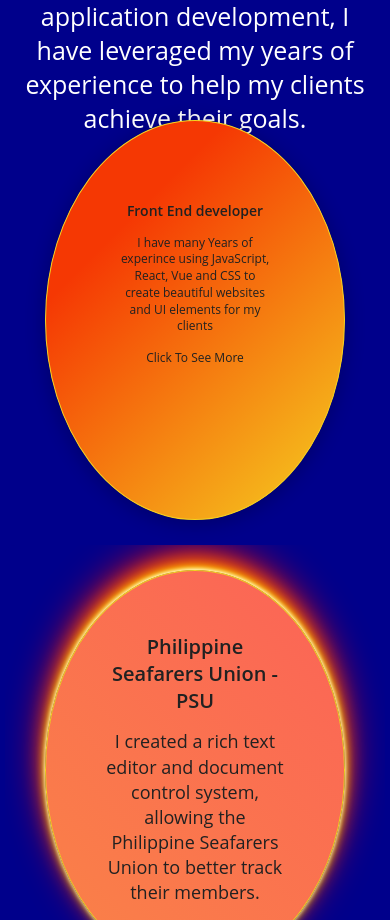
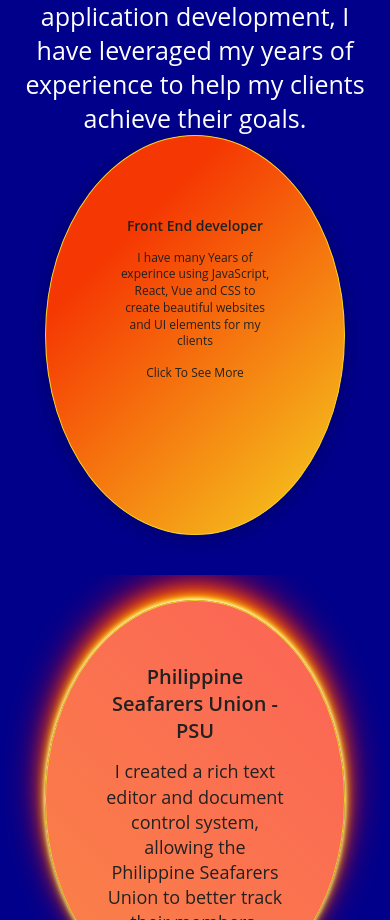
Before and after one commit to DanSimonson/mariposa-app, a React (Create React App) app in the folder frontend/: page / in a window 390 px wide. Shown: the part 3040-3960 px from the top of the page. Built offline with nearby package versions, Linux system fonts and the light colour scheme; no server answers.

Commit message:
added more responsive flip card

```diff
--- a/frontend/src/Components/DisplayGrid/DisplayGrid.scss
+++ b/frontend/src/Components/DisplayGrid/DisplayGrid.scss
@@ -115,7 +115,7 @@
 }
 /** flip card css **/
 .card_outer {
-  margin: 25px auto 25px auto;
+  margin: 40px auto 40px auto;
   width: 300px;
   height: 400px;
   perspective: 1000px;
```
